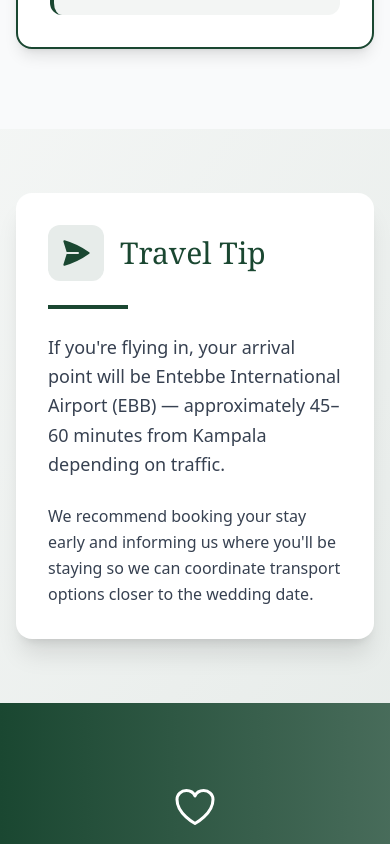
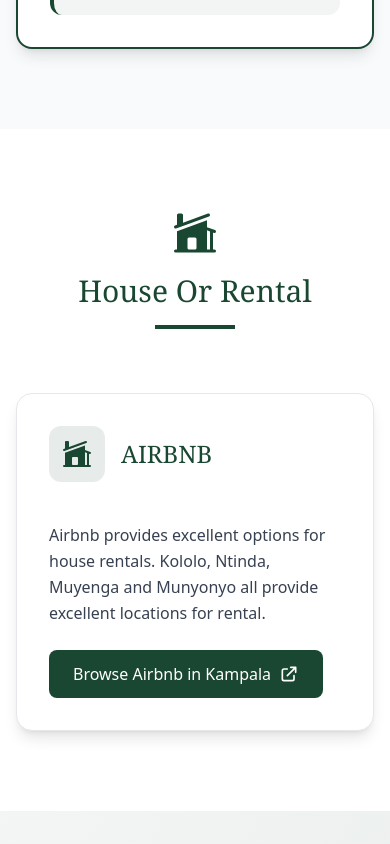
Before and after one commit to arnoldcod/our-day, a React (Vite) app: page /accommodation in a window 390 px wide. Shown: the part 3540-4384 px from the top of the page. Built offline with nearby package versions, Linux system fonts and the light colour scheme.

Commit message:
modified navbar and accomodations page

```diff
--- a/src/components/AccommodationPage.jsx
+++ b/src/components/AccommodationPage.jsx
@@ -231,6 +231,66 @@
         </div>
       </section>
 
+      {/* Airbnb Section */}
+      <section className="py-20 px-4 sm:px-8 bg-white">
+        <div className="max-w-6xl mx-auto">
+          <motion.div
+            initial={{ opacity: 0, y: 30 }}
+            whileInView={{ opacity: 1, y: 0 }}
+            transition={{ duration: 0.8 }}
+            viewport={{ once: true }}
+            className="text-center mb-16"
+          >
+            <HomeModernIcon className="h-12 w-12 text-primary mx-auto mb-4" />
+            <h2 className="text-3xl sm:text-4xl font-serif text-primary mb-4">
+              House Or Rental
+            </h2>
+            <div className="w-20 h-1 bg-primary mx-auto"></div>
+          </motion.div>
+
+          <motion.div
+            initial={{ opacity: 0, y: 50 }}
+            whileInView={{ opacity: 1, y: 0 }}
+            transition={{ duration: 0.8 }}
+            viewport={{ once: true }}
+            className="bg-white rounded-2xl shadow-lg hover:shadow-xl transition-shadow duration-300 overflow-hidden border border-gray-200"
+          >
+            <div className="p-8">
+              <div className="flex items-start justify-between mb-6">
+                <div className="flex-1">
+                  <div className="flex items-center space-x-4 mb-4">
+                    <div className="p-3 rounded-xl bg-primary/10">
+                      <HomeModernIcon className="h-8 w-8 text-primary" />
+                    </div>
+                    <h3 className="text-2xl font-serif text-primary">
+                      AIRBNB
+                    </h3>
+                  </div>
+                </div>
+              </div>
+
+              <p className="text-gray-700 leading-relaxed mb-6">
+                Airbnb provides excellent options for house rentals. Kololo, Ntinda, Muyenga and Munyonyo all provide excellent locations for rental.
+              </p>
+
+              <motion.a
+                href="https://www.airbnb.com/s/Kampala--Uganda/homes"
+                target="_blank"
+                rel="noopener noreferrer"
+                whileHover={{ scale: 1.02 }}
+                whileTap={{ scale: 0.98 }}
+                className="inline-flex items-center space-x-2 bg-primary text-white px-6 py-3 rounded-lg hover:bg-primary/90 transition-colors"
+              >
+                <span>Browse Airbnb in Kampala</span>
+                <svg className="h-5 w-5" fill="none" stroke="currentColor" viewBox="0 0 24 24">
+                  <path strokeLinecap="round" strokeLinejoin="round" strokeWidth={2} d="M10 6H6a2 2 0 00-2 2v10a2 2 0 002 2h10a2 2 0 002-2v-4M14 4h6m0 0v6m0-6L10 14" />
+                </svg>
+              </motion.a>
+            </div>
+          </motion.div>
+        </div>
+      </section>
+
       {/* Nearby Stays Section */}
       {/* <section className="py-20 px-4 sm:px-8 bg-white">
         <div className="max-w-5xl mx-auto">
--- a/src/components/HomePage.jsx
+++ b/src/components/HomePage.jsx
@@ -431,7 +431,14 @@
                     <ul className="space-y-2">
                       <li className="flex items-center space-x-2">
                         <span className="w-2 h-2 bg-primary rounded-full"></span>
-                        <span>Entebbe International Airport</span>
+                        <a
+                          href="https://www.google.com/maps/place/Entebbe+International+Airport/@0.0418629,32.4435261,17z"
+                          target="_blank"
+                          rel="noopener noreferrer"
+                          className="hover:text-primary transition-colors cursor-pointer underline"
+                        >
+                          Entebbe International Airport
+                        </a>
                       </li>
                     </ul>
                   </div>
--- a/src/components/Navbar.jsx
+++ b/src/components/Navbar.jsx
@@ -29,7 +29,6 @@
     { name: t("Accommodation"), path: '/accommodation' },
     // { name: t("Gallery"), path: '/', hash: '#gallery' },
     { name: t('registry.title'), path: '/registry' },
-    { name: t("travel.title"), path: '/', hash: '#travel' },
   ];
 
   const handleNavClick = (path, hash) => {
```
